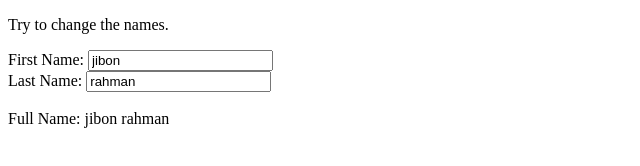
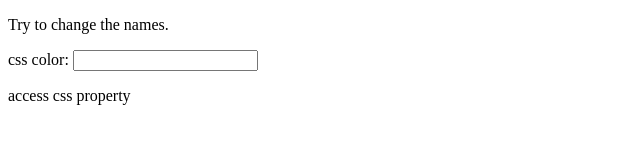
Before and after one commit to azizurcse/angular-js, a plain HTML site: page index.html in a window 1280 px wide. Shown: the whole page, without its empty margins (0-640 px from the left). Drawn offline with nearby package versions, Linux system fonts and the light colour scheme.

Commit message:
brackground color change  with ng-model

```diff
--- a/index.html
+++ b/index.html
@@ -5,23 +5,13 @@
 
 <p>Try to change the names.</p>
 
-<div ng-app="myApp" ng-controller="myCtrl">
+<div ng-app="">
 
-First Name: <input type="text" ng-model="firstName"><br>
-Last Name: <input type="text" ng-model="lastName"><br>
-<br>
-Full Name: {{firstName + " " + lastName}}
+css color: <input type="text" ng-model="firstName"><br>
+
+    <p style="background-color:{{ firstName }}">access css property</p>
 
 </div>
 
-<script>
-    var app=angular.module('myApp',[]);
-    app.controller('myCtrl',function($scope){
-        $scope.firstName="jibon";
-        $scope.lastName="rahman";
-    });
-
-</script>
-
 </body>
 </html>
```
